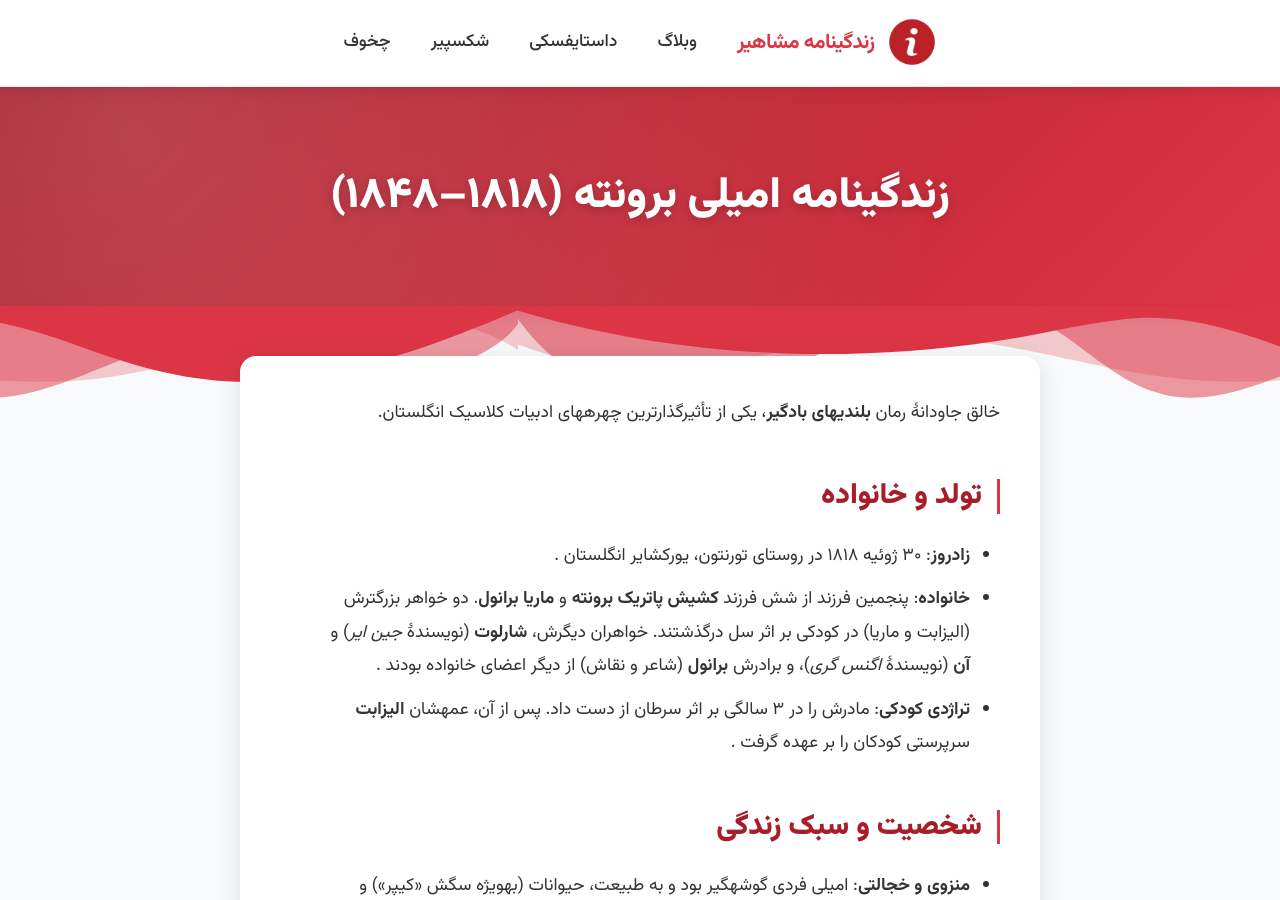
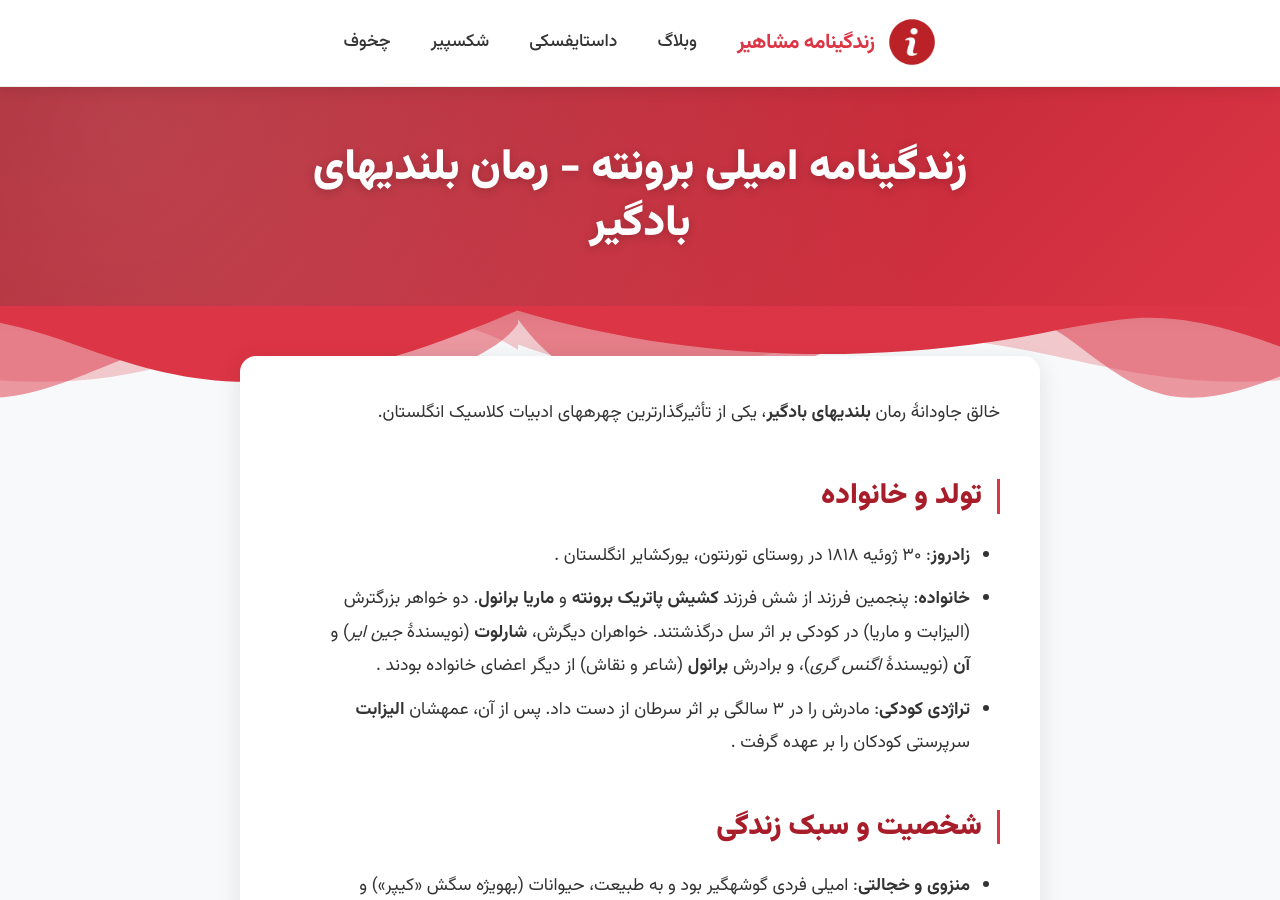
Before and after one commit to darkblog/darkblog.github.io, a Jekyll site: the page built from _posts/2025-1-2-12.md, in a window 1280 px wide and 900 px high. Built offline with Jekyll 4.4.1, drawn with Linux system fonts in a browser that asks for light colours.

Commit message:
Update 2025-1-2-12.md

```diff
--- a/_posts/2025-1-2-12.md
+++ b/_posts/2025-1-2-12.md
@@ -1,6 +1,6 @@
 ---
 layout: post
-title: زندگینامه امیلی برونته (۱۸۱۸–۱۸۴۸)
+title: زندگینامه امیلی برونته - رمان بلندیهای بادگیر
 ---
 
 خالق جاودانهٔ رمان **بلندیهای بادگیر**، یکی از تأثیرگذارترین چهرههای ادبیات کلاسیک انگلستان.
```
